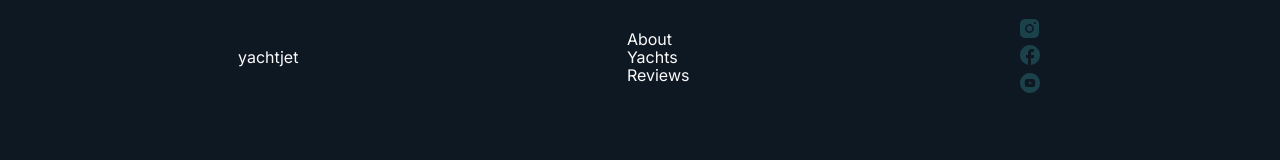
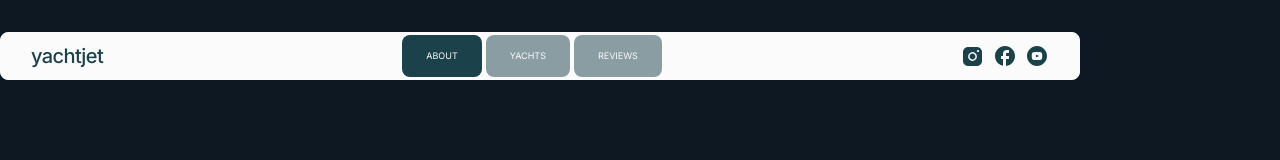
Before and after one commit to IhorBrodiaga/My-YachtJet, a website built with Vite: page src/index.html in a window 1280 px wide. Built offline with nearby package versions, Linux system fonts and the light colour scheme.

Commit message:
add header

```diff
--- a/src/css/header.css
+++ b/src/css/header.css
@@ -1,7 +1,95 @@
+.header {
+  position: absolute;
+  left: 0;
+  top: 32px;
+  width: 100%;
+}
+
+
 .header-container {
-    display: flex;
-    align-items: center;
-    justify-content: center;
-    flex-direction: row;
-    gap: 288.5px;
+  display: flex;
+  align-items: center;
+  justify-content: space-between;
+  /* gap: 288.5px; */
+
+  padding: 0 30px;
+
+  border: 1px solid #fbfbfb;
+  border-radius: 8px;
+  max-width: 1080px;
+  height: 48px;
+
+  background: #fbfbfb;
 }
+
+.header-logo {
+  font-family: 'Inter', sans-serif;
+  font-weight: 500;
+  font-size: 20px;
+  letter-spacing: -0.03em;
+  color: #1b414b;
+
+  padding: 15px 0;
+  /* width: 74px; */
+}
+
+.header-nav-list {
+  display: flex;
+  align-items: flex-start;
+  justify-content: flex-start;
+  flex-direction: row;
+  gap: 4px;
+
+  /* width: 281px;
+  height: 40px; */
+}
+
+.header-nav-item {
+  border-radius: 8px;
+  /* width: 91px;
+  height: 40px; */
+
+  background-color: rgba(27, 65, 75, 0.5);
+}
+
+.header-nav-item.current {
+  background-color: #1b414b;
+}
+
+.header-nav-link {
+  display: block;
+  padding: 15px 24px;
+  font-family: 'Inter', sans-serif;
+  font-weight: 400;
+  font-size: 9px;
+  line-height: 1.3;
+  /* text-align: center; */
+  text-transform: uppercase;
+  color: #fbfbfb;
+}
+
+.header-social-list {
+  display: flex;
+  align-items: flex-start;
+  justify-content: flex-start;
+  flex-direction: row;
+  gap: 8px;
+
+  /* width: 88px;
+  height: 24px; */
+}
+
+.header-social-link {
+  display: flex;
+  align-items: center;
+  justify-content: center;
+  /* width: 24px;
+  height: 24px; */
+  color: #1b414b;
+
+  transition: color 250ms cubic-bezier(0.4, 0, 0.2, 1);
+}
+
+.header-social-icon {
+  color: #1b414b;
+}
--- a/src/partials/header.html
+++ b/src/partials/header.html
@@ -4,7 +4,7 @@
 
     <nav class="header-nav">
       <ul class="header-nav-list">
-        <li class="header-nav-item">
+        <li class="header-nav-item current">
           <a href="#about" class="header-nav-link">About</a>
         </li>
         <li class="header-nav-item">
@@ -20,21 +20,21 @@
       <li class="header-social-item">
         <a href="#" class="header-social-link">
           <svg class="header-social-icon" width="24" height="24">
-            <use href="/src/img/social-icons.svg#ph_instagram-logo-fill"></use>
+            <use href="/img/social-icons.svg#ph_instagram-logo-fill"></use>
           </svg>
         </a>
       </li>
       <li class="header-social-item">
         <a href="#" class="header-social-link">
           <svg class="header-social-icon" width="24" height="24">
-            <use href="/src/img/social-icons.svg#ic_outline-facebook"></use>
+            <use href="/img/social-icons.svg#ic_outline-facebook"></use>
           </svg>
         </a>
       </li>
       <li class="header-social-item">
         <a href="#" class="header-social-link">
           <svg class="header-social-icon" width="24" height="24">
-            <use href="/src/img/social-icons.svg#entypo-social_youtube-with-circle"></use>
+            <use href="/img/social-icons.svg#entypo-social_youtube-with-circle"></use>
           </svg>
         </a>
       </li>
```
